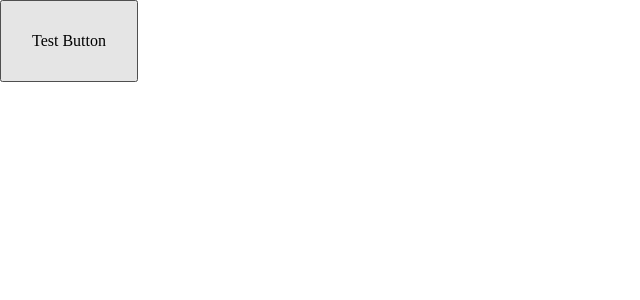
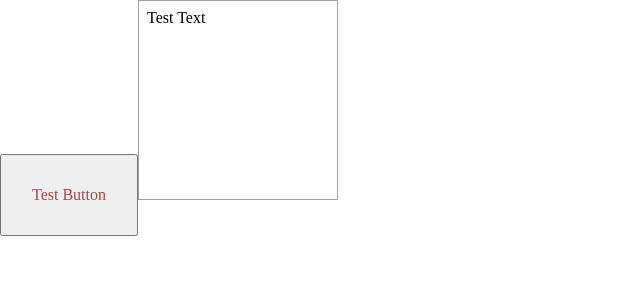
Before and after one commit to danlevy1/styled-components-example, a React app: page / in a window 1280 px wide. Shown: the top 300 px of the page, without its empty margins (0-640 px from the left). Built offline with nearby package versions, Linux system fonts and the light colour scheme.

Commit message:
Add Theming and Iframe

```diff
--- a/src/App.tsx
+++ b/src/App.tsx
@@ -1,8 +1,16 @@
 import React from "react";
 import Button from "./components/Button/Button";
+import Iframe from "./components/Iframe/Iframe";
+import { ThemeProvider } from "styled-components";
+import theme from "./theme";
 
 const App = () => {
-    return <Button>Test Button</Button>;
+    return (
+        <ThemeProvider theme={theme}>
+            <Button>Test Button</Button>
+            <Iframe srcDoc="<span>Test Text</span>" />
+        </ThemeProvider>
+    );
 };
 
 export default App;
--- a/src/components/Button/Button.tsx
+++ b/src/components/Button/Button.tsx
@@ -19,6 +19,7 @@ export interface ButtonProps
 
 const StyledButton = styled.button`
     padding: 30px;
+    color: ${(props) => props.theme.color.red};
 `;
 
 const Button = forwardRef<HTMLButtonElement, ButtonProps>(function Button(
--- /dev/null
+++ b/src/components/Iframe/Iframe.tsx
@@ -0,0 +1,45 @@
+import React, {
+    DetailedHTMLProps,
+    IframeHTMLAttributes,
+    ReactNode,
+    forwardRef,
+} from "react";
+import styled from "styled-components";
+
+export interface IframeProps
+    extends Omit<
+        DetailedHTMLProps<
+            IframeHTMLAttributes<HTMLIFrameElement>,
+            HTMLIFrameElement
+        >,
+        "className" | "style"
+    > {
+    children?: ReactNode;
+}
+
+const StyledIframe = styled.iframe`
+    width: 200px;
+    height: 200px;
+    border: 1px solid ${(props) => props.theme.color.gray};
+    box-sizing: border-box;
+`;
+
+const Iframe = forwardRef<HTMLIFrameElement, IframeProps>(function Iframe(
+    {
+        // @ts-expect-error className is thrown away
+        className: _,
+        // @ts-expect-error style is thrown away
+        style: __,
+        children,
+        ...rest
+    },
+    ref
+) {
+    return (
+        <StyledIframe {...rest} ref={ref}>
+            {children}
+        </StyledIframe>
+    );
+});
+
+export default Iframe;
--- /dev/null
+++ b/src/theme.ts
@@ -0,0 +1,12 @@
+const theme = {
+    color: {
+        red: "#AA4747",
+        green: "#53AA47",
+        blue: "#4783AA",
+        gray: "#A0A0A0",
+        black: "#000000",
+        white: "#FFFFFF",
+    },
+};
+
+export default theme;
```
